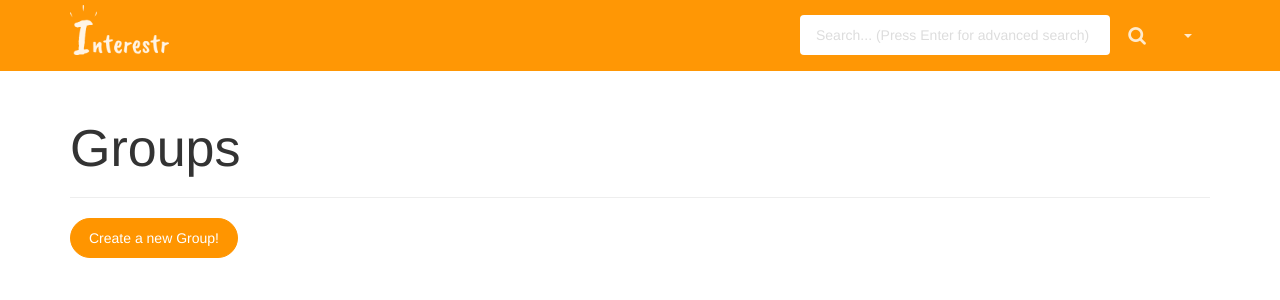
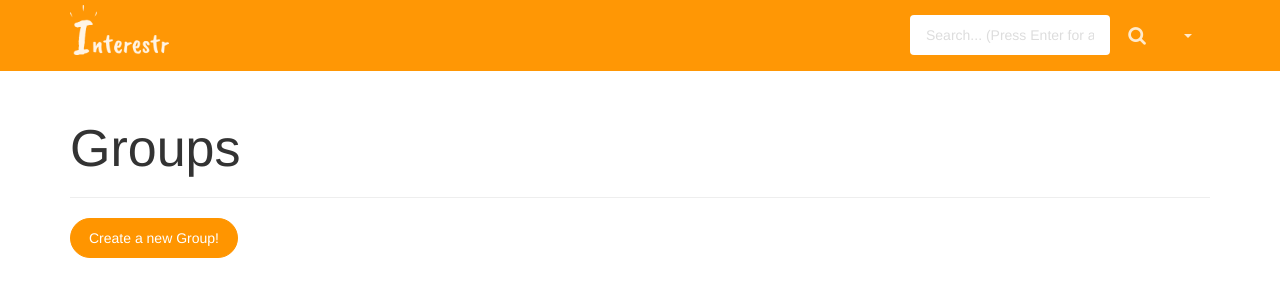
Before and after one commit to bounswe/bounswe2017group5, a Django app: template api/interestr/website/templates/website/groups.html in a window 1280 px wide. Shown: the top 300 px of the page. Run offline with Django 3.2, Linux system fonts and the light colour scheme; the template is opened without the code that fills it, so the values that code supplies are empty; some web fonts are replaced.

Commit message:
revert the nav-search width change

```diff
--- a/api/interestr/website/static/assets/css/custom.css
+++ b/api/interestr/website/static/assets/css/custom.css
@@ -63,7 +63,7 @@ small {
 }
 
 .nav-search {
-  width: 310px;
+  width: 200px;
 }
 
 .nav-search > input {
```
